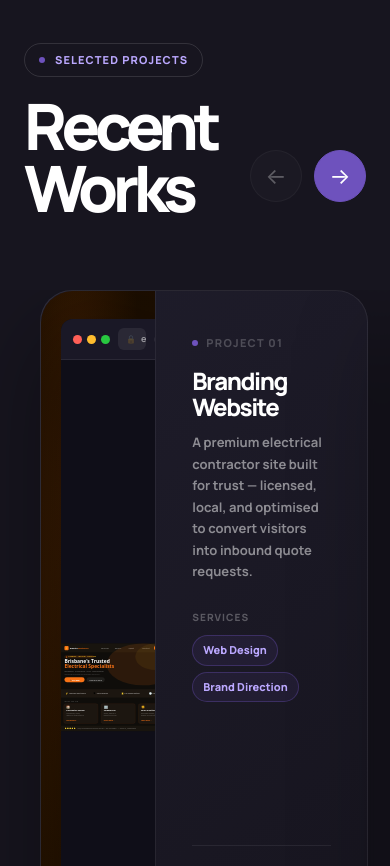
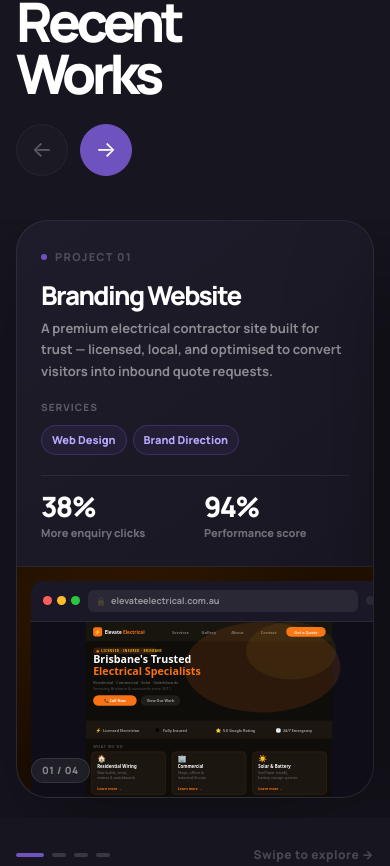
Before and after one commit to sadeedch/ModernPixel, a Next.js app: page / in a window 390 px wide. Shown: the part 4098-4964 px from the top of the page. Built offline with nearby package versions, Linux system fonts and the light colour scheme.

Commit message:
changed the recent works section v2 - fix mobile issue

```diff
--- a/components/sections/Work.jsx
+++ b/components/sections/Work.jsx
@@ -1,40 +1,3 @@
-// import { workItems } from '@/data/siteData';
-
-// export default function Work() {
-//   return (
-//     <section id="work" className="work-section">
-//       <h2 className="section-title reveal">Recent Works</h2>
-//       <div className="work-stack">
-//         {workItems.map((item, index) => (
-//           <article key={item.number} className={`work-card reveal tone-${item.tone}`} style={{ '--i': index }}>
-//             <div className="work-left">
-//               <div className="work-number"><span /> {item.number}</div>
-//               <h3>{item.title}</h3>
-//               <p>{item.description}</p>
-//             </div>
-//             <div className="phone-art">
-//               <div className="phone-body">
-//                 <div className="phone-notch" />
-//                 <div className="phone-screen" />
-//               </div>
-//             </div>
-//             <div className="work-right">
-//               <h4>Services Provided</h4>
-//               <div className="chip-row">
-//                 {item.services.map((service) => <span key={service}>{service}</span>)}
-//               </div>
-//               <div className="metrics">
-//                 <div><small>{item.metricOneLabel}</small><strong>{item.metricOne}</strong></div>
-//                 <div><small>{item.metricTwoLabel}</small><strong>{item.metricTwo}</strong></div>
-//               </div>
-//             </div>
-//           </article>
-//         ))}
-//       </div>
-//     </section>
-//   );
-// }
-
 'use client'
 
 import { useRef, useState, useEffect, useCallback } from 'react';
@@ -417,7 +380,7 @@ function MechanicScreen() {
       <rect width="600" height="460" fill="#f8f8f8" />
 
       {/* ══ LEFT COLUMN — red sidebar (160px wide) ══ */}
-      <rect width="160" height="460" fill="#b66e6e" />
+      <rect width="160" height="460" fill="#dc2626" />
 
       {/* Sidebar logo */}
       <rect x="16" y="18" width="28" height="28" rx="8" fill="rgba(255,255,255,0.18)" />
@@ -625,6 +588,14 @@ export default function Work({ workItems: items }) {
   const [active, setActive] = useState(0);
   const [hoveredCard, setHoveredCard] = useState(null);
   const [isDrag, setIsDrag] = useState(false);
+  const [isMobile, setIsMobile] = useState(false);
+
+  useEffect(() => {
+    const check = () => setIsMobile(window.innerWidth < 680);
+    check();
+    window.addEventListener('resize', check);
+    return () => window.removeEventListener('resize', check);
+  }, []);
 
   const scrollToCard = useCallback((idx) => {
     if (!trackRef.current) return;
@@ -700,21 +671,38 @@ export default function Work({ workItems: items }) {
   };
 
   return (
-    <section id="work" style={S.section}>
-      <div style={S.header}>
+    <section id="work" style={{ ...S.section, padding: isMobile ? '72px 0 90px' : '120px 0 140px' }}>
+
+      {/* ── Header ── */}
+      <div style={{
+        ...S.header,
+        flexDirection: isMobile ? 'column' : 'row',
+        alignItems: isMobile ? 'flex-start' : 'flex-end',
+        margin: isMobile ? '0 auto 44px' : '0 auto 72px',
+        width: isMobile ? 'calc(100% - 32px)' : 'min(1320px,calc(100% - 48px))',
+      }}>
         <div>
-          <div style={S.kicker}><span style={S.dot} /> Selected Projects</div>
-          <h2 style={S.title}>Recent<br />Works</h2>
+          {!isMobile && <div style={S.kicker}><span style={S.dot} /> Selected Projects</div>}
+          <h2 style={{ ...S.title, fontSize: isMobile ? 'clamp(52px,14vw,80px)' : 'clamp(64px,7.5vw,112px)' }}>
+            Recent<br />Works
+          </h2>
         </div>
-        <div style={S.navRow}>
-          <button style={{...S.navBtn, opacity: active===0?0.3:1}} onClick={()=>scrollToCard(Math.max(0,active-1))} aria-label="Previous">←</button>
-          <button style={{...S.navBtn,...(active<workItems.length-1?S.navBtnActive:{opacity:0.3})}} onClick={()=>scrollToCard(Math.min(workItems.length-1,active+1))} aria-label="Next">→</button>
+        <div style={{ ...S.navRow, paddingBottom: isMobile ? 0 : '16px' }}>
+          <button style={{ ...S.navBtn, opacity: active === 0 ? 0.3 : 1 }} onClick={() => scrollToCard(Math.max(0, active - 1))} aria-label="Previous">←</button>
+          <button style={{ ...S.navBtn, ...(active < workItems.length - 1 ? S.navBtnActive : { opacity: 0.3 }) }} onClick={() => scrollToCard(Math.min(workItems.length - 1, active + 1))} aria-label="Next">→</button>
         </div>
       </div>
 
+      {/* ── Scrollable track ── */}
       <div
         ref={trackRef}
-        style={{...S.track, cursor: isDrag?'grabbing':'grab'}}
+        style={{
+          ...S.track,
+          cursor: isDrag ? 'grabbing' : 'grab',
+          paddingLeft: isMobile ? '16px' : 'max(40px,calc((100vw - 1320px)/2 + 24px))',
+          paddingRight: isMobile ? '16px' : '48px',
+          gap: isMobile ? '16px' : '28px',
+        }}
         onMouseDown={onMouseDown}
         onMouseMove={onMouseMove}
         onMouseUp={onMouseUp}
@@ -727,51 +715,91 @@ export default function Work({ workItems: items }) {
           const [bg1, bg2] = CARD_BGTONES[i % CARD_BGTONES.length];
           const accent = CARD_ACCENTS[i % CARD_ACCENTS.length];
           const isHovered = hoveredCard === i;
+
           return (
             <article
               key={item.number}
               data-card={i}
-              style={{...S.card, ...(isHovered?{transform:'translateY(-10px)',boxShadow:'0 60px 130px rgba(0,0,0,0.46)'}:{})}}
-              onMouseEnter={()=>!isDrag&&setHoveredCard(i)}
-              onMouseLeave={()=>setHoveredCard(null)}
+              style={{
+                ...S.card,
+                // Mobile: full-width single column, desktop: side-by-side
+                width: isMobile ? 'calc(100vw - 32px)' : 'min(820px,84vw)',
+                minHeight: isMobile ? 'auto' : '520px',
+                gridTemplateColumns: isMobile ? '1fr' : '1.15fr 0.85fr',
+                gridTemplateRows: isMobile ? 'auto 230px' : '1fr',
+                ...(isHovered && !isMobile ? { transform: 'translateY(-10px)', boxShadow: '0 60px 130px rgba(0,0,0,0.46)' } : {}),
+              }}
+              onMouseEnter={() => !isDrag && setHoveredCard(i)}
+              onMouseLeave={() => setHoveredCard(null)}
             >
-              {/* Mockup */}
-              <div style={S.mockupSide}>
-                <div style={{position:'absolute',inset:0,background:`linear-gradient(145deg,${bg1},${bg2})`}} />
-                <div style={{position:'absolute',inset:0,background:`radial-gradient(ellipse at 30% 30%,${accent}28,transparent 62%)`,pointerEvents:'none'}} />
-                <div style={S.browser}>
+              {/* INFO — order 1 on mobile (top), order 2 on desktop (right) */}
+              <div style={{
+                ...S.infoSide,
+                order: isMobile ? 1 : 2,
+                padding: isMobile ? '28px 24px 24px' : '44px 36px',
+                borderLeft: isMobile ? 'none' : '1px solid rgba(255,255,255,0.06)',
+                borderBottom: isMobile ? '1px solid rgba(255,255,255,0.06)' : 'none',
+              }}>
+                <div style={S.num}><span style={S.numDot} />Project {item.number}</div>
+                <h3 style={{ ...S.cardTitle, fontSize: isMobile ? '26px' : 'clamp(24px,2.6vw,34px)', marginBottom: isMobile ? '8px' : '12px' }}>
+                  {item.title}
+                </h3>
+                <p style={{ ...S.cardDesc, fontSize: isMobile ? '13px' : '13px', marginBottom: isMobile ? '18px' : '28px' }}>
+                  {item.description}
+                </p>
+                <div style={S.servicesLabel}>Services</div>
+                <div style={S.chips}>
+                  {item.services.map(s => <span key={s} style={S.chip}>{s}</span>)}
+                </div>
+                <div style={{ ...S.metricsRow, marginTop: isMobile ? '20px' : '32px', paddingTop: isMobile ? '16px' : '24px' }}>
+                  <div>
+                    <AnimatedValue value={item.metricOne} style={{ ...S.metricVal, fontSize: isMobile ? '28px' : 'clamp(26px,2.5vw,34px)' }} active={active === i} />
+                    <span style={S.metricLabel}>{item.metricOneLabel}</span>
+                  </div>
+                  <div>
+                    <AnimatedValue value={item.metricTwo} style={{ ...S.metricVal, fontSize: isMobile ? '28px' : 'clamp(26px,2.5vw,34px)' }} active={active === i} />
+                    <span style={S.metricLabel}>{item.metricTwoLabel}</span>
+                  </div>
+                </div>
+              </div>
+
+              {/* MOCKUP — order 2 on mobile (bottom strip), order 1 on desktop (left) */}
+              <div style={{
+                ...S.mockupSide,
+                order: isMobile ? 2 : 1,
+                borderRadius: isMobile ? '0 0 32px 32px' : '32px 0 0 32px',
+                height: isMobile ? '230px' : 'auto',
+              }}>
+                <div style={{ position: 'absolute', inset: 0, background: `linear-gradient(145deg,${bg1},${bg2})` }} />
+                <div style={{ position: 'absolute', inset: 0, background: `radial-gradient(ellipse at 30% 30%,${accent}28,transparent 62%)`, pointerEvents: 'none' }} />
+                <div style={{
+                  ...S.browser,
+                  top: isMobile ? '14px' : '28px',
+                  left: isMobile ? '14px' : '20px',
+                  right: isMobile ? '-14px' : '-20px',
+                  bottom: isMobile ? '-14px' : '-20px',
+                }}>
                   <div style={S.browserChrome}>
                     <div style={S.trafficLights}>
                       <div style={S.tl('#ff5f57')} /><div style={S.tl('#ffbd2e')} /><div style={S.tl('#28c840')} />
                     </div>
                     <div style={S.urlBar}>
-                      <span style={{fontSize:'8px',opacity:0.5}}>🔒</span>
-                      <span style={{color:'rgba(255,255,255,0.52)'}}>{URLS[i%URLS.length]}</span>
+                      <span style={{ fontSize: '8px', opacity: 0.5 }}>🔒</span>
+                      <span style={{ color: 'rgba(255,255,255,0.52)' }}>{URLS[i % URLS.length]}</span>
                     </div>
-                    <div style={{width:'9px',height:'9px',borderRadius:'50%',background:'rgba(255,255,255,0.07)',flexShrink:0}} />
+                    <div style={{ width: '9px', height: '9px', borderRadius: '50%', background: 'rgba(255,255,255,0.07)', flexShrink: 0 }} />
                   </div>
                   <div style={S.browserScreen}><Screen /></div>
                 </div>
-                <div style={{position:'absolute',bottom:'18px',left:'18px',padding:'5px 11px',background:'rgba(255,255,255,0.07)',backdropFilter:'blur(12px)',border:'1px solid rgba(255,255,255,0.1)',borderRadius:'999px',color:'rgba(255,255,255,0.48)',fontSize:'10px',fontWeight:900,letterSpacing:'0.06em'}}>
-                  {item.number} / {String(workItems.length).padStart(2,'0')}
-                </div>
-              </div>
-              {/* Info */}
-              <div style={S.infoSide}>
-                <div style={S.num}><span style={S.numDot} />Project {item.number}</div>
-                <h3 style={S.cardTitle}>{item.title}</h3>
-                <p style={S.cardDesc}>{item.description}</p>
-                <div style={S.servicesLabel}>Services</div>
-                <div style={S.chips}>{item.services.map(s=><span key={s} style={S.chip}>{s}</span>)}</div>
-                <div style={S.metricsRow}>
-                  <div>
-                    <AnimatedValue value={item.metricOne} style={S.metricVal} active={active===i} />
-                    <span style={S.metricLabel}>{item.metricOneLabel}</span>
-                  </div>
-                  <div>
-                    <AnimatedValue value={item.metricTwo} style={S.metricVal} active={active===i} />
-                    <span style={S.metricLabel}>{item.metricTwoLabel}</span>
-                  </div>
+                {/* Index badge */}
+                <div style={{
+                  position: 'absolute', bottom: '14px', left: '14px',
+                  padding: '4px 10px',
+                  background: 'rgba(255,255,255,0.07)', backdropFilter: 'blur(12px)',
+                  border: '1px solid rgba(255,255,255,0.1)', borderRadius: '999px',
+                  color: 'rgba(255,255,255,0.48)', fontSize: '10px', fontWeight: 900, letterSpacing: '0.06em',
+                }}>
+                  {item.number} / {String(workItems.length).padStart(2, '0')}
                 </div>
               </div>
             </article>
@@ -779,17 +807,24 @@ export default function Work({ workItems: items }) {
         })}
       </div>
 
-      <div style={S.dotsRow}>
-        {workItems.map((_,i) => (
-          <button key={i} aria-label={`Project ${i+1}`}
-            style={{height:'4px',borderRadius:'999px',border:'none',padding:0,cursor:'pointer',
-              background:active===i?'#6e52bd':'rgba(255,255,255,0.15)',
-              width:active===i?'28px':'14px',transition:'0.3s ease'}}
-            onClick={()=>scrollToCard(i)}
+      {/* ── Dot navigation ── */}
+      <div style={{
+        ...S.dotsRow,
+        width: isMobile ? 'calc(100% - 32px)' : 'min(1320px,calc(100% - 48px))',
+        margin: isMobile ? '28px auto 0' : '44px auto 0',
+      }}>
+        {workItems.map((_, i) => (
+          <button key={i} aria-label={`Project ${i + 1}`}
+            style={{
+              height: '4px', borderRadius: '999px', border: 'none', padding: 0, cursor: 'pointer',
+              background: active === i ? '#6e52bd' : 'rgba(255,255,255,0.15)',
+              width: active === i ? '28px' : '14px', transition: '0.3s ease',
+            }}
+            onClick={() => scrollToCard(i)}
           />
         ))}
-        <span style={{marginLeft:'auto',color:'rgba(255,255,255,0.22)',fontSize:'12px',fontWeight:800,letterSpacing:'0.04em'}}>
-          Drag to explore →
+        <span style={{ marginLeft: 'auto', color: 'rgba(255,255,255,0.22)', fontSize: '12px', fontWeight: 800, letterSpacing: '0.04em' }}>
+          {isMobile ? 'Swipe to explore →' : 'Drag to explore →'}
         </span>
       </div>
     </section>
```
